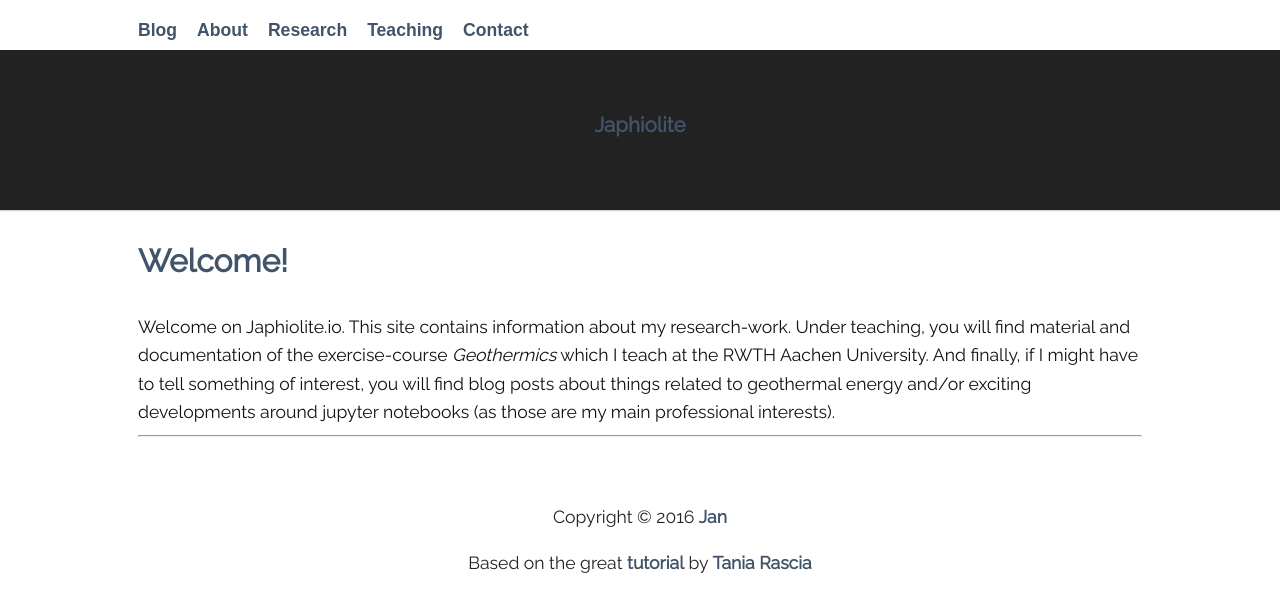
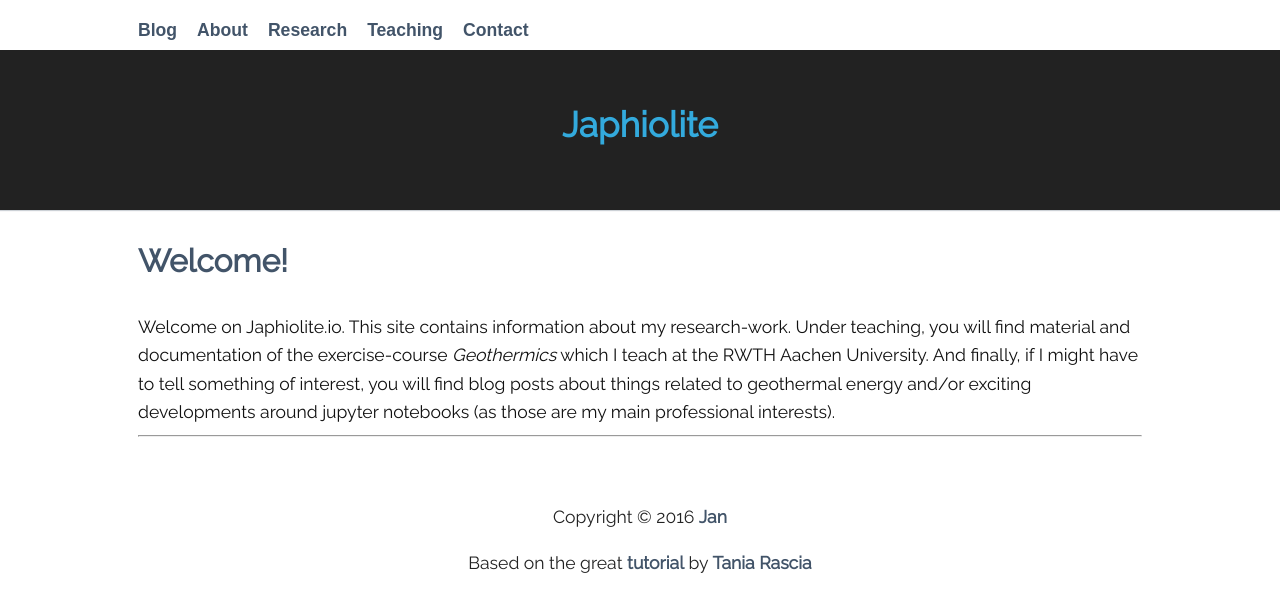
Before and after one commit to Japhiolite/japhiolite.github.io, a Jekyll site: the page built from index.html, in a window 1280 px wide. Shown: the top 612 px of the page. Built offline with Jekyll 4.4.1, drawn with Linux system fonts in a browser that asks for light colours; some web fonts are replaced.

```diff
--- a/_includes/header.html
+++ b/_includes/header.html
@@ -15,6 +15,6 @@
 
 <header>
 
-    <h3><a href='{{ site.baseurl }}'>{{ site.title }}</a></h1>
+    <h1><a href='{{ site.url }}'>{{ site.title }}</a></h1>
 
 </header>
```
